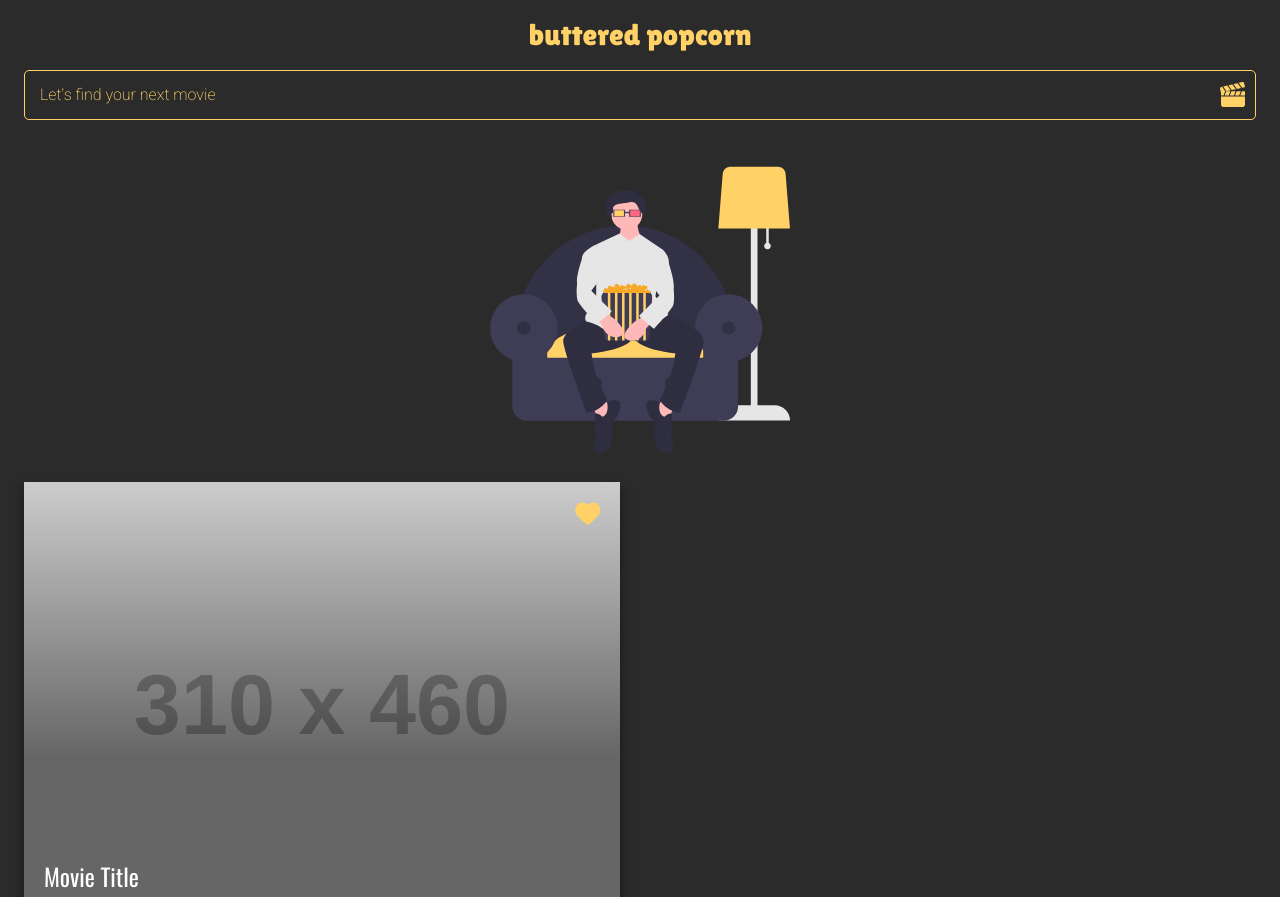
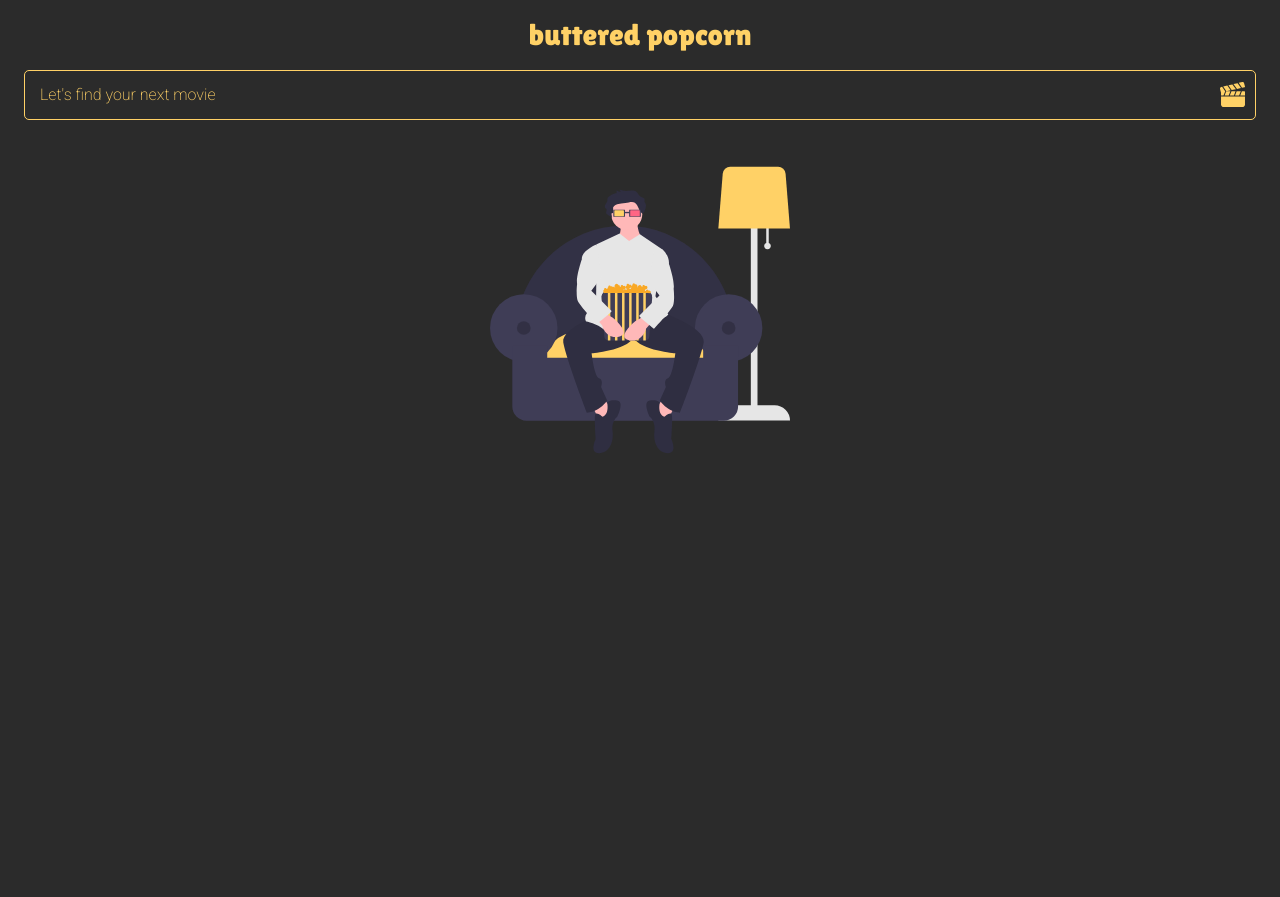
Before and after one commit to cycosta/butteredpopcorn, a React (Create React App) app: page / in a window 1280 px wide. Shown: the top 897 px of the page. After the commit the page ends 800 px from the top, so only its background shows below. Built offline with nearby package versions, Linux system fonts and the light colour scheme.

Commit message:
Implement API request and render cards

```diff
--- a/src/assets/stylesheets/components/_card.scss
+++ b/src/assets/stylesheets/components/_card.scss
@@ -5,7 +5,7 @@
   &:hover {
     .card__figure {
       &::after {
-        top: 0;
+        height: 100%;
       }
     }
 
@@ -25,17 +25,13 @@
 
 		&::after {
 			position: absolute;
-			top: 0;
+			bottom: 0;
 			display: block;
 			content: '';
 			width: 100%;
-      height: 100%;
+      height: 50%;
 			background: linear-gradient(0deg, rgba(0, 0, 0, .5) 40%, rgba(255, 255 ,255 , 0) 100%);
       transition: .3s;
-
-      @include breakpoint(desktop) {
-				top: calc(100% - 140px);
-			}
 		}
 	}
 
@@ -55,7 +51,9 @@
     display: flex;
     flex-direction: column;
     align-items: flex-start;
+    width: calc(100% - 40px);
     color: white;
+    text-align: left;
     transition: .3s;
   }
 
--- a/src/assets/stylesheets/components/_list.scss
+++ b/src/assets/stylesheets/components/_list.scss
@@ -11,4 +11,12 @@
   @include breakpoint(desktop) {
     grid-template-columns: repeat(4, 1fr);
   }
+
+  &__noresult {
+    grid-column: 1/5;
+    color: $butter;
+    font-family: $titleFont;
+    font-size: 2.4rem;
+    text-align: left;
+  }
 }
--- a/src/components/Card.jsx
+++ b/src/components/Card.jsx
@@ -1,17 +1,22 @@
 import React from 'react'
+import PropTypes from 'prop-types'
+
+import placeholder from '../assets/images/placeholder.jpg'
 
 // Components
 import Heart from './icons/Heart'
 import Eye from './icons/Eye'
 
-function Card() {
+function Card({ poster, title, year }) {
+  const image = poster === 'N/A' ? placeholder : poster
+
   return (
     <li className="card">
       <figure className="card__figure">
-        <img className="card__image" src="https://via.placeholder.com/310x460" alt="" />
+        <img className="card__image" src={image} alt={title} />
         <figcaption className="card__caption">
-          <h2 className="card__title">Movie Title</h2>
-          <span className="card__year">2020</span>
+          <h2 className="card__title">{title}</h2>
+          <span className="card__year">{year}</span>
         </figcaption>
       </figure>
       <button className="card__bookmark">
@@ -24,4 +29,10 @@ function Card() {
   )
 }
 
+Card.propTypes = {
+  poster: PropTypes.string,
+  title: PropTypes.string,
+  year: PropTypes.string
+}
+
 export default Card
--- a/src/components/List.jsx
+++ b/src/components/List.jsx
@@ -1,14 +1,25 @@
 import React from 'react'
+import PropTypes from 'prop-types'
 
 // Components
 import Card from './Card'
 
-function List() {
+function List({ movies, errorMessage }) {
+  console.log(movies)
   return (
     <ul className="list">
-      <Card />
+      {movies.length > 0 ? movies.map(({ imdbID, Poster, Title, Year }) => (
+        <Card key={imdbID} poster={Poster} title={Title} year={Year} />
+      )) : (
+        <li className="list__noresult">{errorMessage}</li>
+      )}
     </ul>
   )
 }
 
+List.propTypes = {
+  movies: PropTypes.array,
+  errorMessage: PropTypes.string
+}
+
 export default List
--- a/src/components/Main.jsx
+++ b/src/components/Main.jsx
@@ -1,4 +1,6 @@
-import React from 'react'
+import React, { useState, useEffect } from 'react'
+
+import { getMovies } from '../services/api'
 
 // Components
 import Search from './Search'
@@ -6,11 +8,32 @@ import List from './List'
 import HomeCinema from './icons/HomeCinema'
 
 function Main() {
+  const [movies, setMovies] = useState([])
+
+  const [keyword, setKeyword] = useState('')
+
+  const [errorMessage, setErrorMessage] = useState('')
+
+  useEffect(() => {
+    if (!keyword) return
+    getMovies(keyword).then(({ Error: message, Search }) => {
+      if (Search) {
+        setMovies(Search)
+      } else {
+        setMovies([])
+        setErrorMessage(message)
+      }
+    })
+  }, [keyword])
+
   return (
     <main className="main">
-      <Search />
-      <HomeCinema />
-      <List />
+      <Search setKeyword={setKeyword} />
+      {(movies.length === 0 && !errorMessage) ? (
+        <HomeCinema />
+      ) : (
+        <List movies={movies} errorMessage={errorMessage} />
+      )}
     </main>
   )
 }
--- a/src/components/Search.jsx
+++ b/src/components/Search.jsx
@@ -1,16 +1,26 @@
-import React from 'react'
+import React, { useState } from 'react'
+import PropTypes from 'prop-types'
 
 // Components
 import Clapperboard from './icons/Clapperboard'
 
-function Search() {
+function Search({ setKeyword }) {
+  const [searchValue, setSearchValue] = useState('')
+
+  function handleSubmit(e) {
+    e.preventDefault()
+    setKeyword(searchValue)
+  }
+
   return (
-    <form action="" className="search">
+    <form action="" className="search" onSubmit={(e) => handleSubmit(e)}>
       <input
         type="search"
         name="search"
         className="search__input"
         placeholder="Let's find your next movie"
+        value={searchValue}
+        onChange={(e) => setSearchValue(e.target.value)}
         required
       />
       <button type="submit" className="search__button">
@@ -20,4 +30,8 @@ function Search() {
   )
 }
 
+Search.propTypes = {
+  setKeyword: PropTypes.func,
+}
+
 export default Search
--- a/src/services/api.js
+++ b/src/services/api.js
@@ -0,0 +1,8 @@
+const apiKey = process.env.REACT_APP_OMDB_API_KEY
+
+// Search Movie
+export function getMovies(keyword) {
+  return fetch(`http://www.omdbapi.com/?apiKey=${apiKey}&type=movie&s=${keyword}&page=1`)
+    .then(response => response.json())
+    .catch((error) => console.error(error))
+}
```
Also changed, not shown: src/assets/images/placeholder.jpg (added), 1 other file (tests, documents, lock files or other folders).
